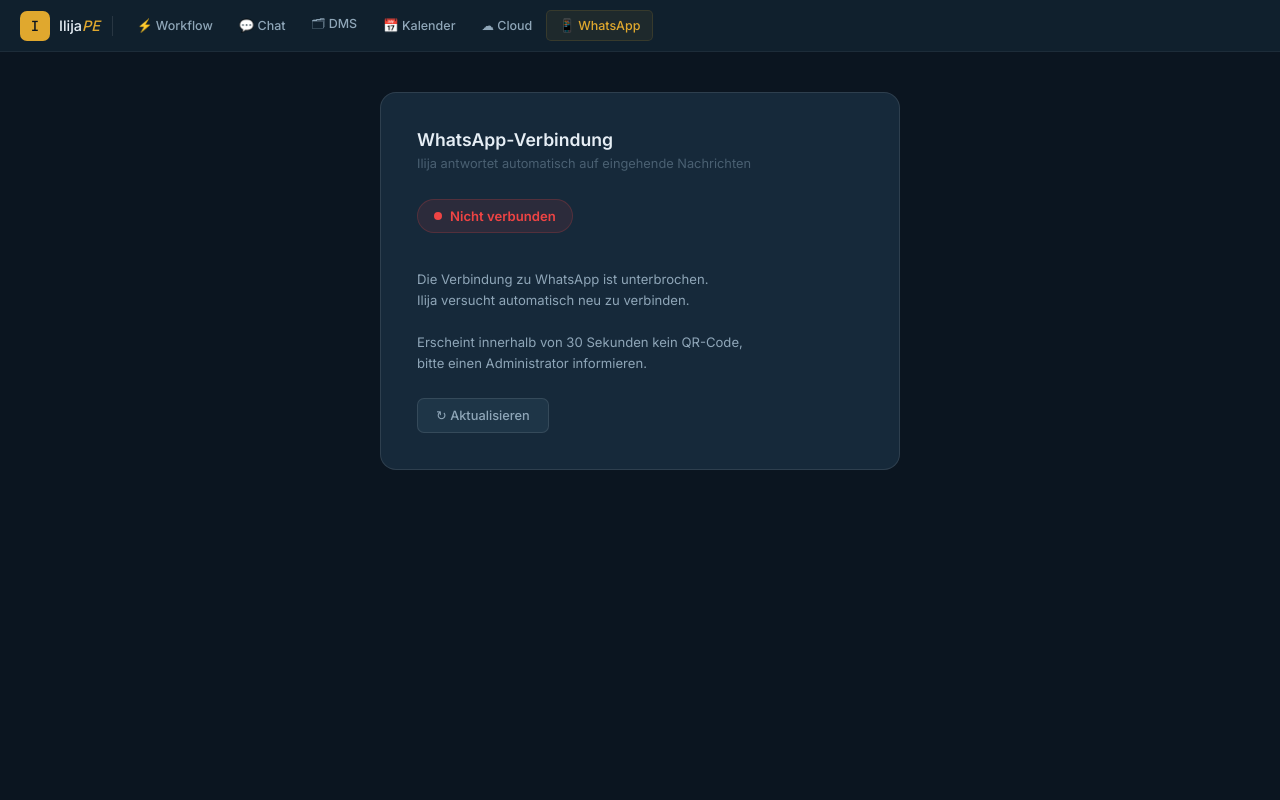
After one commit to Innobytix-IT/Ilija-OS, a Flask app: page /whatsapp in a window 1280 px wide. The commit adds this page. Run offline with Flask 3, Linux system fonts and the light colour scheme.

Commit message:
feat: WhatsApp-Statusseite mit QR-Code im Browser + Nav in allen Templates

```diff
--- a/templates/cloud.html
+++ b/templates/cloud.html
@@ -98,6 +98,7 @@ dialog::backdrop{background:rgba(0,0,0,.6)}
     <button class="tab" onclick="location.href='/dms'">🗂 DMS</button>
     <button class="tab" onclick="location.href='/local_calendar'">📅 Kalender</button>
     <button class="tab active">☁ Cloud</button>
+    <button class="tab" onclick="location.href='/whatsapp'">📱 WhatsApp</button>
   </nav>
   <div class="tb-right"><span class="rootlabel" id="rootlabel"></span>
     <button class="btn" style="padding:5px 9px" onclick="oeffneEinst()" title="Speicherort ändern">⚙</button>
--- a/templates/dms.html
+++ b/templates/dms.html
@@ -446,6 +446,7 @@ body{font-family:var(--f);background:var(--bg);color:var(--tx);height:100vh;disp
       <a href="/" class="sb-chat-link" style="margin-bottom:6px">⚡ Workflow Studio</a>
       <a href="/chat" class="sb-chat-link">💬 Chat</a>
       <a href="/cloud" class="sb-chat-link">☁ Cloud</a>
+      <a href="/whatsapp" class="sb-chat-link">📱 WhatsApp</a>
     </div>
   </aside>
 
--- a/templates/index.html
+++ b/templates/index.html
@@ -910,6 +910,7 @@ button{font-family:var(--f)}
       <button onclick="location.href='/dms'" style="padding:4px 10px;border-radius:5px;border:none;background:none;color:var(--tx2);font-size:.74rem;font-family:var(--f);cursor:pointer;transition:all .12s" onmouseover="this.style.background='rgba(255,255,255,.06)';this.style.color='var(--tx)'" onmouseout="this.style.background='none';this.style.color='var(--tx2)'">🗂 DMS</button>
       <button onclick="location.href='/local_calendar'" style="padding:4px 10px;border-radius:5px;border:none;background:none;color:var(--tx2);font-size:.74rem;font-family:var(--f);cursor:pointer;transition:all .12s" onmouseover="this.style.background='rgba(255,255,255,.06)';this.style.color='var(--tx)'" onmouseout="this.style.background='none';this.style.color='var(--tx2)'">📅 Kalender</button>
       <button onclick="location.href='/cloud'" style="padding:4px 10px;border-radius:5px;border:none;background:none;color:var(--tx2);font-size:.74rem;font-family:var(--f);cursor:pointer;transition:all .12s" onmouseover="this.style.background='rgba(255,255,255,.06)';this.style.color='var(--tx)'" onmouseout="this.style.background='none';this.style.color='var(--tx2)'">☁ Cloud</button>
+      <button onclick="location.href='/whatsapp'" style="padding:4px 10px;border-radius:5px;border:none;background:none;color:var(--tx2);font-size:.74rem;font-family:var(--f);cursor:pointer;transition:all .12s" onmouseover="this.style.background='rgba(255,255,255,.06)';this.style.color='var(--tx)'" onmouseout="this.style.background='none';this.style.color='var(--tx2)'">📱 WhatsApp</button>
     </div>
 
     <!-- Workflow name -->
--- a/templates/indexchat.html
+++ b/templates/indexchat.html
@@ -234,6 +234,7 @@ body.mode-coworking .coding-bar{display:flex}
     <button class="tab" onclick="location.href='/dms'">🗂 DMS</button>
     <button class="tab" onclick="location.href='/local_calendar'">📅 Kalender</button>
     <button class="tab" onclick="location.href='/cloud'">☁ Cloud</button>
+    <button class="tab" onclick="location.href='/whatsapp'">📱 WhatsApp</button>
   </nav>
 
   <!-- Coworking | Coding -->
--- a/templates/local_calendar.html
+++ b/templates/local_calendar.html
@@ -184,6 +184,7 @@ select.fi { cursor: pointer; appearance: none; }
     <a href="/dms" class="tab">🗂 DMS</a>
     <a href="/local_calendar" class="tab active">📅 Kalender</a>
     <a href="/cloud" class="tab">☁ Cloud</a>
+    <a href="/whatsapp" class="tab">📱 WhatsApp</a>
   </nav>
 </header>
 
--- /dev/null
+++ b/templates/whatsapp.html
@@ -0,0 +1,235 @@
+<!DOCTYPE html>
+<html lang="de">
+<head>
+<meta charset="UTF-8">
+<meta name="viewport" content="width=device-width,initial-scale=1.0">
+<title>Ilija · WhatsApp</title>
+<link rel="preconnect" href="https://fonts.googleapis.com">
+<link href="https://fonts.googleapis.com/css2?family=Inter:wght@300;400;500;600;700&family=JetBrains+Mono:wght@400;500&display=swap" rel="stylesheet">
+<script src="https://cdnjs.cloudflare.com/ajax/libs/qrcodejs/1.0.0/qrcode.min.js"></script>
+<style>
+*,*::before,*::after{box-sizing:border-box;margin:0;padding:0}
+:root{
+  --bg:#0B1520;
+  --s1:#10202D;--s2:#16293A;--s3:#1E3547;--s4:#274257;
+  --bdr:rgba(255,255,255,.055);--bdr2:rgba(255,255,255,.1);
+  --g:#E0A82E;--g2:#C8871B;--gd:rgba(224,168,46,.07);--gg:rgba(224,168,46,.12);
+  --tx:#E6EEF5;--tx2:#8FA6B8;--tx3:#4A6072;
+  --green:#22c97c;--green-dim:rgba(34,201,124,.12);
+  --yellow:#f59e0b;--yellow-dim:rgba(245,158,11,.1);
+  --red:#ef4444;--red-dim:rgba(239,68,68,.1);
+  --f:'Inter',sans-serif;--m:'JetBrains Mono',monospace;
+  --r:9px;
+}
+html{font-size:16px;color-scheme:dark}
+body{font-family:var(--f);background:var(--bg);color:var(--tx);height:100vh;display:flex;flex-direction:column;overflow:hidden}
+::-webkit-scrollbar{width:4px}::-webkit-scrollbar-thumb{background:var(--s4);border-radius:2px}
+
+/* ── Topbar ─────────────────────────────────────────────── */
+.topbar{display:flex;align-items:center;gap:0;height:52px;padding:0 20px;background:var(--s1);border-bottom:1px solid var(--bdr);flex-shrink:0;position:relative;z-index:100;overflow-x:auto}
+.topbar::-webkit-scrollbar{height:0}
+.logo{display:flex;align-items:center;gap:9px;text-decoration:none;flex-shrink:0}
+.logo-gem{width:30px;height:30px;background:var(--g);border-radius:7px;display:grid;place-items:center;font-family:var(--m);font-weight:500;font-size:14px;color:var(--bg)}
+.logo-name{font-size:.9rem;font-weight:500;color:var(--tx)}
+.logo-name em{font-style:italic;color:var(--g)}
+.tb-sep{width:1px;height:20px;background:var(--bdr2);margin:0 12px;flex-shrink:0}
+.tab-group{display:flex;gap:2px;flex-shrink:0}
+.tab{padding:5px 12px;border-radius:5px;font-size:.78rem;font-weight:500;cursor:pointer;transition:all .14s;color:var(--tx2);border:none;background:none;font-family:var(--f);white-space:nowrap;text-decoration:none;display:inline-flex;align-items:center}
+.tab:hover{background:var(--s3);color:var(--tx)}
+.tab.active{background:var(--gd);color:var(--g);border:1px solid var(--gg)}
+
+/* ── Content ────────────────────────────────────────────── */
+.page{flex:1;overflow-y:auto;display:flex;align-items:flex-start;justify-content:center;padding:40px 20px}
+.card{background:var(--s2);border:1px solid var(--bdr2);border-radius:16px;padding:36px;width:100%;max-width:520px}
+
+.card-title{font-size:1.1rem;font-weight:600;color:var(--tx);margin-bottom:6px}
+.card-sub{font-size:.8rem;color:var(--tx3);margin-bottom:28px}
+
+/* ── Status Badge ───────────────────────────────────────── */
+.status-badge{
+  display:inline-flex;align-items:center;gap:8px;
+  padding:8px 16px;border-radius:30px;
+  font-size:.82rem;font-weight:600;margin-bottom:28px;
+  transition:all .3s;
+}
+.status-badge.connected{background:var(--green-dim);color:var(--green);border:1px solid rgba(34,201,124,.25)}
+.status-badge.qr{background:var(--yellow-dim);color:var(--yellow);border:1px solid rgba(245,158,11,.25)}
+.status-badge.disconnected{background:var(--red-dim);color:var(--red);border:1px solid rgba(239,68,68,.2)}
+.status-dot{width:8px;height:8px;border-radius:50%;flex-shrink:0}
+.connected .status-dot{background:var(--green);animation:pulse 2s ease infinite}
+.qr .status-dot{background:var(--yellow);animation:pulse 1s ease infinite}
+.disconnected .status-dot{background:var(--red)}
+@keyframes pulse{0%,100%{opacity:1}50%{opacity:.35}}
+
+/* ── QR Box ─────────────────────────────────────────────── */
+#qr-section{display:none;text-align:center}
+#qr-box{
+  display:inline-block;
+  background:#fff;
+  border-radius:12px;
+  padding:16px;
+  margin:0 auto 16px;
+}
+#qr-box canvas,#qr-box img{display:block}
+.qr-hint{font-size:.78rem;color:var(--tx2);line-height:1.5}
+.qr-hint strong{color:var(--tx)}
+
+/* ── Connected Info ─────────────────────────────────────── */
+#connected-section{display:none}
+.info-row{display:flex;justify-content:space-between;align-items:center;padding:10px 0;border-bottom:1px solid var(--bdr)}
+.info-row:last-child{border:none}
+.info-label{font-size:.78rem;color:var(--tx3)}
+.info-val{font-size:.82rem;color:var(--tx);font-family:var(--m)}
+
+/* ── Disconnected ───────────────────────────────────────── */
+#disconnected-section{display:none;padding-top:8px}
+.disc-hint{font-size:.82rem;color:var(--tx2);line-height:1.6}
+
+/* ── Action ─────────────────────────────────────────────── */
+.btn-row{margin-top:24px;display:flex;gap:8px}
+.btn{padding:9px 18px;border-radius:7px;font-size:.8rem;font-weight:500;cursor:pointer;border:none;font-family:var(--f);transition:all .13s}
+.btn-prim{background:var(--g);color:var(--bg)}
+.btn-prim:hover{background:var(--g2)}
+.btn-ghost{background:var(--s3);color:var(--tx2);border:1px solid var(--bdr2)}
+.btn-ghost:hover{color:var(--tx);border-color:var(--bdr2)}
+
+/* ── Setup-Karte ────────────────────────────────────────── */
+.setup-card{margin-top:20px;background:var(--s1);border:1px solid var(--bdr);border-radius:10px;padding:16px}
+.setup-title{font-size:.72rem;font-weight:600;text-transform:uppercase;letter-spacing:.08em;color:var(--tx3);margin-bottom:10px}
+.setup-step{display:flex;gap:10px;align-items:flex-start;font-size:.8rem;color:var(--tx2);margin-bottom:8px;line-height:1.45}
+.step-n{flex-shrink:0;width:20px;height:20px;border-radius:50%;background:var(--s3);border:1px solid var(--bdr2);font-size:.65rem;font-weight:600;color:var(--tx3);display:grid;place-items:center}
+</style>
+</head>
+<body>
+
+<div class="topbar">
+  <a href="/" class="logo">
+    <div class="logo-gem">I</div>
+    <span class="logo-name">Ilija<em>PE</em></span>
+  </a>
+  <div class="tb-sep"></div>
+  <nav class="tab-group">
+    <a href="/" class="tab">⚡ Workflow</a>
+    <a href="/chat" class="tab">💬 Chat</a>
+    <a href="/dms" class="tab">🗂 DMS</a>
+    <a href="/local_calendar" class="tab">📅 Kalender</a>
+    <a href="/cloud" class="tab">☁ Cloud</a>
+    <a href="/whatsapp" class="tab active">📱 WhatsApp</a>
+  </nav>
+</div>
+
+<div class="page">
+  <div class="card">
+    <div class="card-title">WhatsApp-Verbindung</div>
+    <div class="card-sub">Ilija antwortet automatisch auf eingehende Nachrichten</div>
+
+    <div id="status-badge" class="status-badge disconnected">
+      <div class="status-dot"></div>
+      <span id="status-text">Wird geladen…</span>
+    </div>
+
+    <!-- QR-Code -->
+    <div id="qr-section">
+      <div id="qr-box"></div>
+      <div class="qr-hint">
+        <strong>So verbinden:</strong><br>
+        WhatsApp öffnen → Einstellungen →<br>
+        Verknüpfte Geräte → Gerät hinzufügen<br>
+        → QR-Code scannen
+      </div>
+      <div class="setup-card">
+        <div class="setup-title">Schritt-für-Schritt</div>
+        <div class="setup-step"><span class="step-n">1</span><span>WhatsApp auf deinem Handy öffnen</span></div>
+        <div class="setup-step"><span class="step-n">2</span><span>Tippe auf die drei Punkte (oben rechts) → <strong>Verknüpfte Geräte</strong></span></div>
+        <div class="setup-step"><span class="step-n">3</span><span>Tippe auf <strong>Gerät hinzufügen</strong></span></div>
+        <div class="setup-step"><span class="step-n">4</span><span>Halte die Kamera auf den QR-Code oben</span></div>
+      </div>
+    </div>
+
+    <!-- Verbunden -->
+    <div id="connected-section">
+      <div class="info-row">
+        <span class="info-label">Verbunden seit</span>
+        <span class="info-val" id="info-since">—</span>
+      </div>
+      <div class="info-row">
+        <span class="info-label">Nachrichten verarbeitet</span>
+        <span class="info-val" id="info-msgs">—</span>
+      </div>
+      <div class="btn-row">
+        <button class="btn btn-ghost" onclick="location.reload()">↻ Aktualisieren</button>
+      </div>
+    </div>
+
+    <!-- Getrennt -->
+    <div id="disconnected-section">
+      <div class="disc-hint">
+        Die Verbindung zu WhatsApp ist unterbrochen.<br>
+        Ilija versucht automatisch neu zu verbinden.<br><br>
+        Erscheint innerhalb von 30 Sekunden kein QR-Code,<br>
+        bitte einen Administrator informieren.
+      </div>
+      <div class="btn-row">
+        <button class="btn btn-ghost" onclick="location.reload()">↻ Aktualisieren</button>
+      </div>
+    </div>
+  </div>
+</div>
+
+<script>
+let _qrInstance = null
+let _lastQr = ''
+let _pollTimer = null
+
+function setStatus(state, data) {
+  const badge   = document.getElementById('status-badge')
+  const txt     = document.getElementById('status-text')
+  const qrSec   = document.getElementById('qr-section')
+  const conSec  = document.getElementById('connected-section')
+  const disSec  = document.getElementById('disconnected-section')
+
+  badge.className = 'status-badge ' + state
+  qrSec.style.display = conSec.style.display = disSec.style.display = 'none'
+
+  if (state === 'connected') {
+    txt.textContent = 'WhatsApp verbunden'
+    conSec.style.display = 'block'
+    if (data.connected_since) {
+      const d = new Date(data.connected_since * 1000)
+      document.getElementById('info-since').textContent =
+        d.toLocaleDateString('de-DE') + ' ' + d.toLocaleTimeString('de-DE', {hour:'2-digit',minute:'2-digit'})
+    }
+    document.getElementById('info-msgs').textContent = (data.msg_count || 0) + ' seit Start'
+
+  } else if (state === 'qr') {
+    txt.textContent = 'QR-Code scannen'
+    qrSec.style.display = 'block'
+    const qr = data.qr || ''
+    if (qr && qr !== _lastQr) {
+      _lastQr = qr
+      const box = document.getElementById('qr-box')
+      box.innerHTML = ''
+      _qrInstance = new QRCode(box, {text: qr, width: 220, height: 220, colorDark:'#000', colorLight:'#fff', correctLevel: QRCode.CorrectLevel.M})
+    }
+
+  } else {
+    txt.textContent = 'Nicht verbunden'
+    disSec.style.display = 'block'
+  }
+}
+
+async function poll() {
+  try {
+    const r = await fetch('/api/whatsapp/status')
+    if (r.ok) {
+      const d = await r.json()
+      setStatus(d.status || 'disconnected', d)
+    }
+  } catch(_) {}
+  _pollTimer = setTimeout(poll, 2000)
+}
+
+poll()
+</script>
+</body>
+</html>
```
Also changed, not shown: baileys-bridge/bridge.js (+15 -12 lines), web_server.py (+38 -0 lines).
